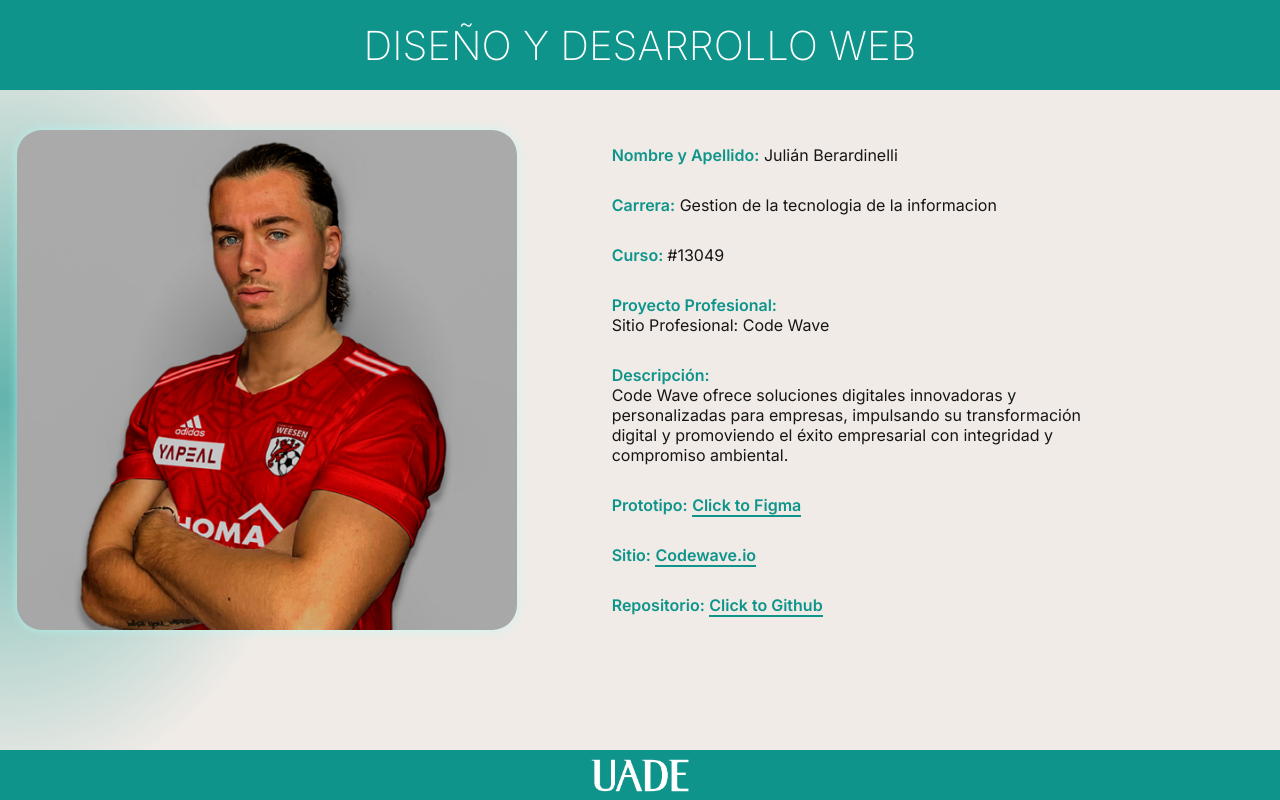
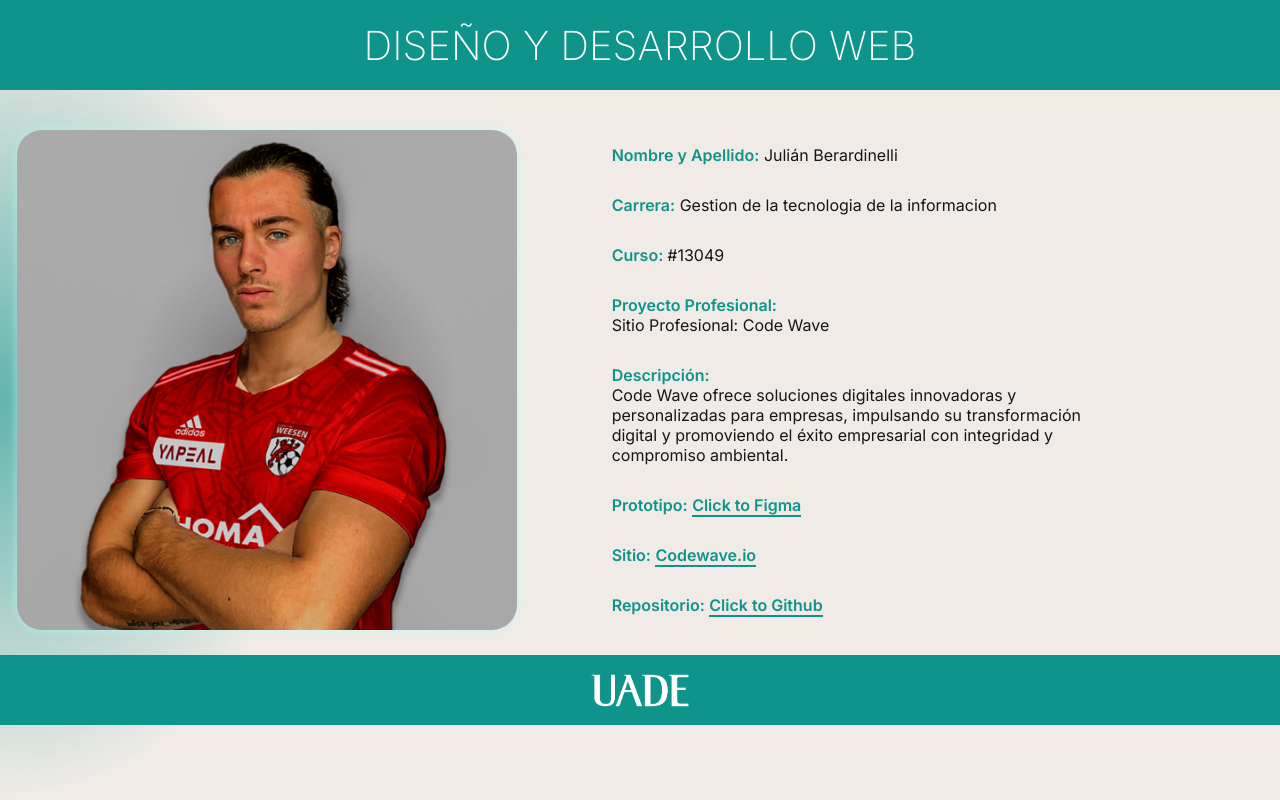
Before and after one commit to jberardinelli-uade/PortfolioCodeWave, a website: page index.html in a window 1280 px wide. Drawn offline with Linux system fonts and the light colour scheme.

Commit message:
respo 2.0

```diff
--- a/styles/styles.css
+++ b/styles/styles.css
@@ -56,7 +56,7 @@ body {
     height: 100vh; */
     margin: 0;
     padding: 0;
-    height: auto;
+    height: 100vh;
 }
 header {
     display: flex;
@@ -71,6 +71,7 @@ main {
     display: flex;
     justify-content: center;
     align-items: center;
+    padding-bottom: 25px;
 }
 main section {
     display: grid;
@@ -136,9 +137,7 @@ footer {
     align-items: center;
     background-color: #0F948B;
     color:white;
-    height: 50px;
-    position: absolute;
-    bottom: 0;
+    height: 70px;
     width: 100%;
     text-align: center;
 }
```
